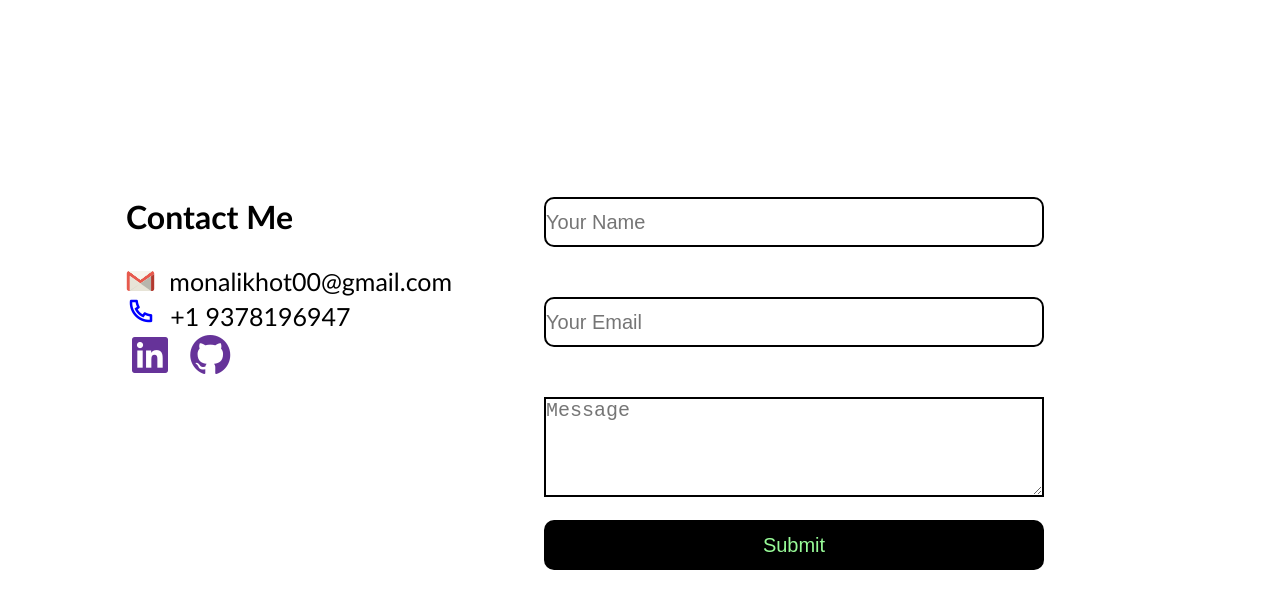
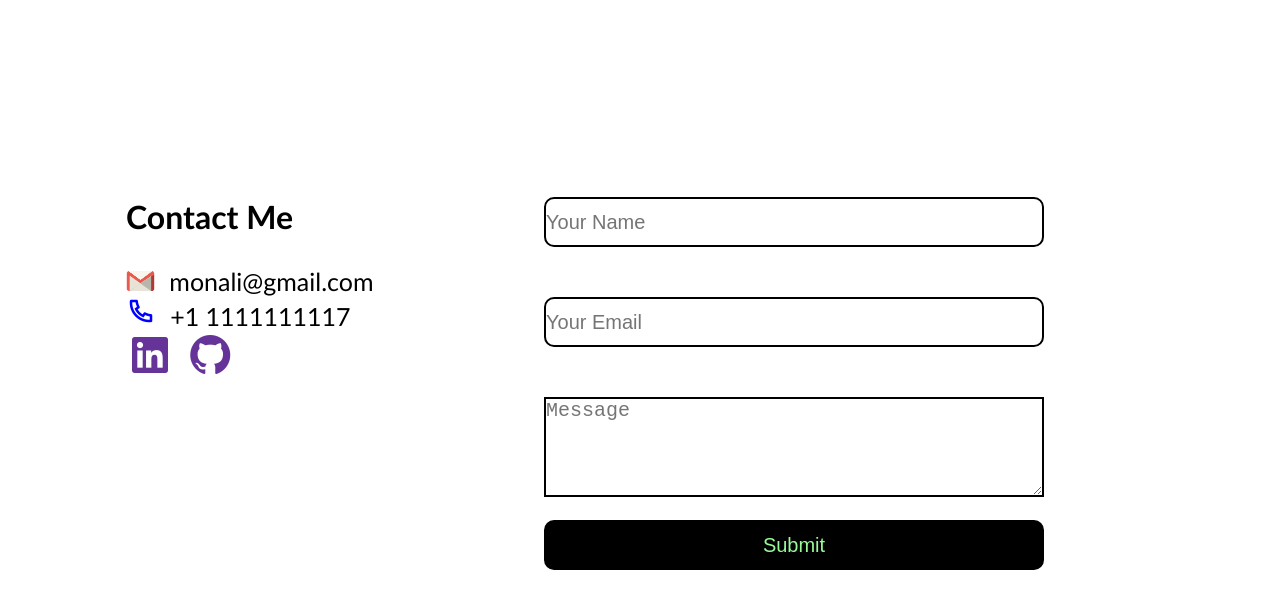
Before and after one commit to Monali40/Monali40.github.io, a plain HTML site: page index.html in a window 1280 px wide. Shown: the part 2325-2934 px from the top of the page. Drawn offline with nearby package versions, Linux system fonts and the light colour scheme.

Commit message:
Updated some information

```diff
--- a/index.html
+++ b/index.html
@@ -253,12 +253,12 @@
 
             <div class="contact-left-email">
                 <img src="gmail-icon.svg" class="gmail-icon">
-                <span>monalikhot00@gmail.com</span>
+                <span>monali@gmail.com</span>
             </div>
 
             <div class="contact-left-phone">
                  <i class="ri-phone-line"></i>
-                 <span>+1 9378196947</span>
+                 <span>+1 1111111117</span>
             </div>
 
             <div class="contact-left-social">
```
